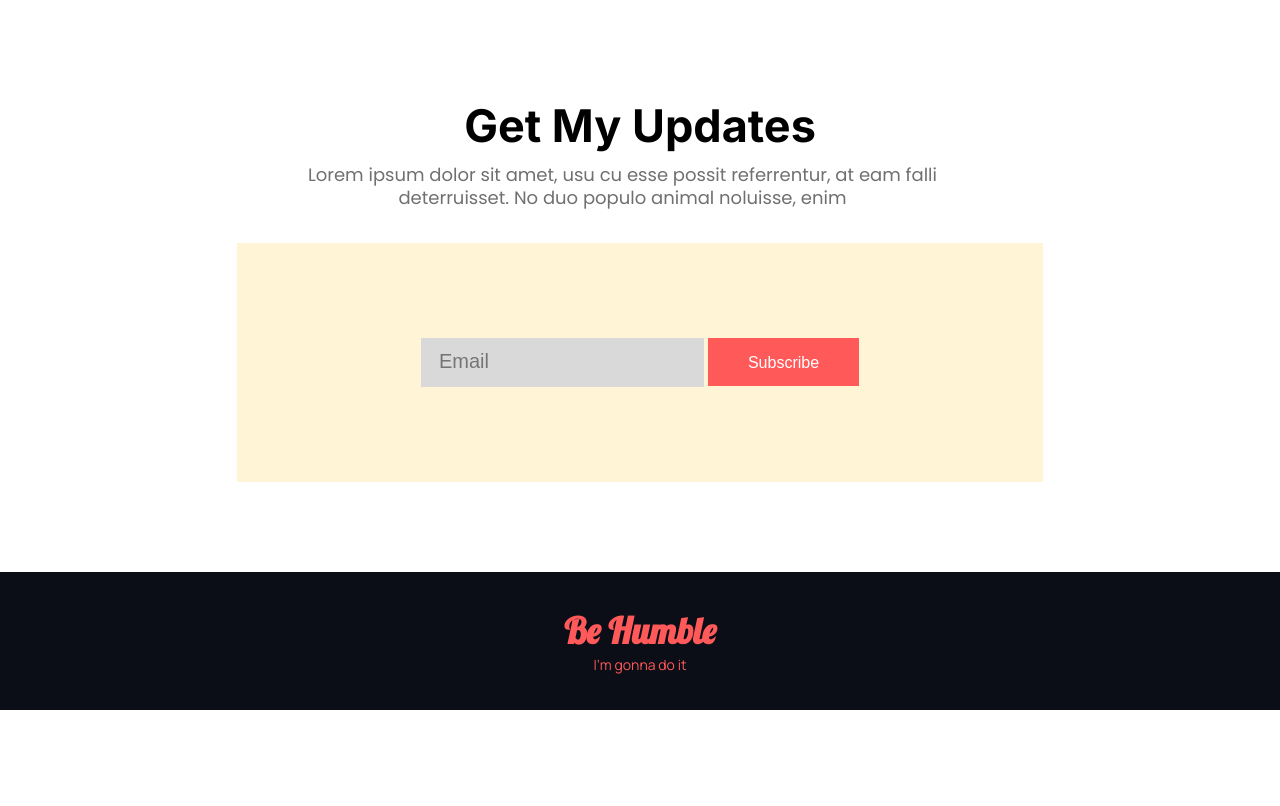
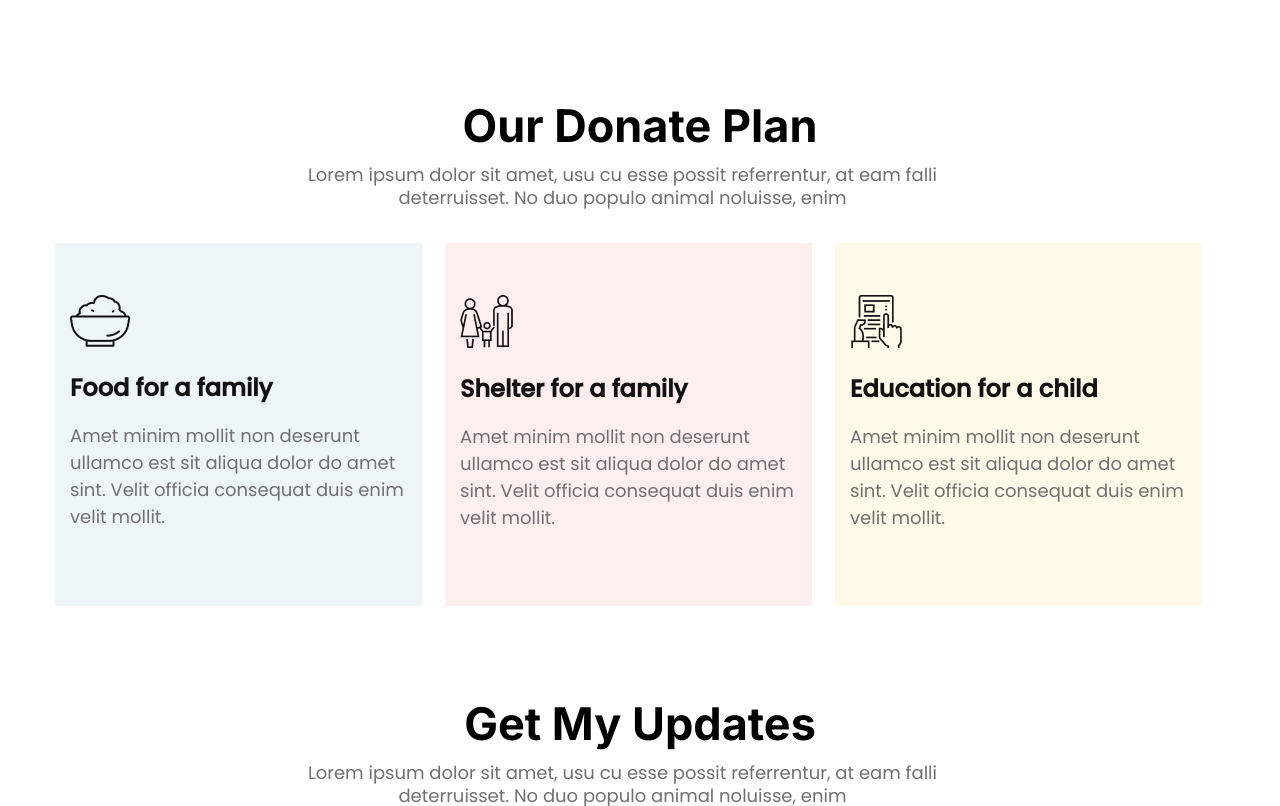
Before and after one commit to KPorus/personal-web, a plain HTML site: page index.html in a window 1280 px wide. Shown: the part 631-1437 px from the top of the page. Before the commit the page ends 1341 px from the top, so only its background shows below. Drawn offline with Linux system fonts and the light colour scheme.

Commit message:
first commit

```diff
--- a/css/styles.css
+++ b/css/styles.css
@@ -66,6 +66,48 @@ button {
     padding-top: 6px;
     padding-bottom: 8px;
     /* box-sizing: border-box; */
+}
+
+/* plan part */
+#plan{
+    margin-bottom: 90px;
+}
+
+.plan-item{
+    display: flex;
+}
+
+.plan-content {
+    width: 363px;
+    height: 311px;
+    padding: 52px 0 0 15px;
+    margin-right: 2%;
+}
+
+.box1{
+    background-color: rgba(78, 158, 166, 0.1);
+}
+
+.box2{
+    background-color: rgba(255, 89, 89, 0.1);
+}
+
+.box3{
+    background-color: rgba(255, 244, 214, 0.5);
+}
+
+.plan-content h3 {
+    font-family: 'Poppins', sans-serif;
+    font-weight: 600;
+    font-size: 24px;
+    color: #121212;
+    margin: 19px 0 17px 0;
+}
+
+.plan-content p {
+    font-family: 'Poppins', sans-serif;
+    font-size: 18px;
+    color: #707070;
 }
 
 /* Subscribe part */
--- a/index.html
+++ b/index.html
@@ -23,6 +23,36 @@
         </div>
     </section>
     <!-- header part end -->
+
+    <!-- plan part start -->
+    <section id="plan">
+        <div class="container">
+            <div class="head">
+                <h1>Our Donate Plan</h1>
+                <p>Lorem ipsum dolor sit amet, usu cu esse possit referrentur, at eam falli deterruisset. No duo populo animal noluisse, enim</p>
+            </div>
+            <div class="plan-item">
+                <div class="plan-content box1">
+                        <img src="images/food.png" alt="food">
+                        <h3>Food for a family</h3>
+                        <p>Amet minim mollit non deserunt ullamco est sit aliqua dolor do amet sint. Velit officia consequat duis enim velit mollit.</p>
+                </div>
+
+                <div class="plan-content box2">
+                        <img src="images/shelter.png" alt="shelter">
+                        <h3>Shelter for a family</h3>
+                        <p>Amet minim mollit non deserunt ullamco est sit aliqua dolor do amet sint. Velit officia consequat duis enim velit mollit.</p>
+                </div>
+
+                <div class="plan-content box3">
+                        <img src="images/Frame-1.png" alt="Frame-1">
+                        <h3>Education for a child</h3>
+                        <p>Amet minim mollit non deserunt ullamco est sit aliqua dolor do amet sint. Velit officia consequat duis enim velit mollit.</p>
+                </div>
+            </div>
+        </div>
+    </section>
+    <!-- plan part end -->
 
     <!-- Subscribe part start -->
     <section id="Subscribe">
```
